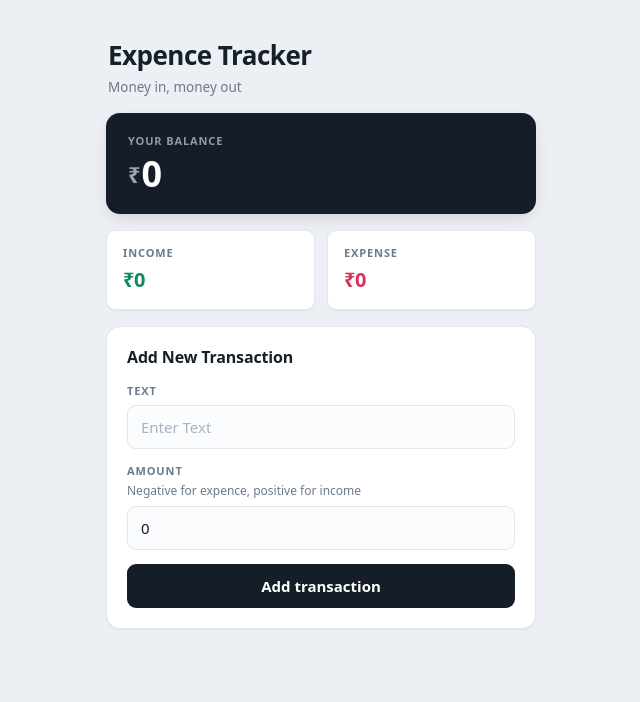
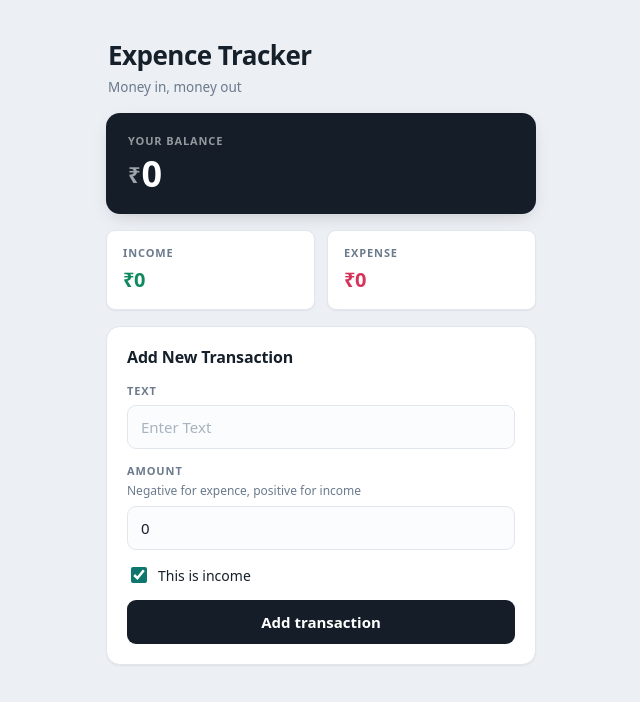
Before and after one commit to Lokesh-287/expence-tracker-vue-js, a Vue app: page / in a window 1280 px wide. Shown: the top 702 px of the page, without its empty margins (319-959 px from the left). Built offline with nearby package versions, Linux system fonts and the light colour scheme.

Commit message:
Add income/expense toggle with a writable computed

```diff
--- a/src/components/Transaction.vue
+++ b/src/components/Transaction.vue
@@ -1,9 +1,18 @@
 <script setup>
-import {ref} from 'vue'
+import {ref,computed} from 'vue'
 
 const text=ref("");
 const amount= ref(0);
 const emit = defineEmits(["send-transaction",])
+
+const isIncome = computed({
+    get() {
+        return amount.value >= 0
+    },
+    set(value) {
+        amount.value = value ? Math.abs(amount.value) : -Math.abs(amount.value)
+    }
+})
 
 function sendTransaction(){
     if (!text.value.trim() && !amount.value){
@@ -41,6 +50,11 @@ function sendTransaction(){
                 <p class="field__hint">Negative for expence, positive for income</p>
                 <input class="field__input" v-model.number = "amount" type="number" placeholder="Enter the amount here ">
             </div>
+
+            <label class="toggle">
+                <input type="checkbox" v-model="isIncome">
+                {{ isIncome ? 'This is income' : 'This is an expense' }}
+            </label>
 
             <button class="submit" type="submit">Add transaction</button>
         </form>
@@ -107,6 +121,23 @@ function sendTransaction(){
     box-shadow: 0 0 0 3px rgba(15, 118, 110, 0.14);
 }
 
+.toggle {
+    display: flex;
+    align-items: center;
+    gap: 8px;
+    font-size: 14px;
+    color: var(--ink);
+    cursor: pointer;
+    user-select: none;
+}
+
+.toggle input {
+    width: 16px;
+    height: 16px;
+    accent-color: var(--accent);
+    cursor: pointer;
+}
+
 .submit {
     padding: 12px 16px;
     font-family: inherit;
```
